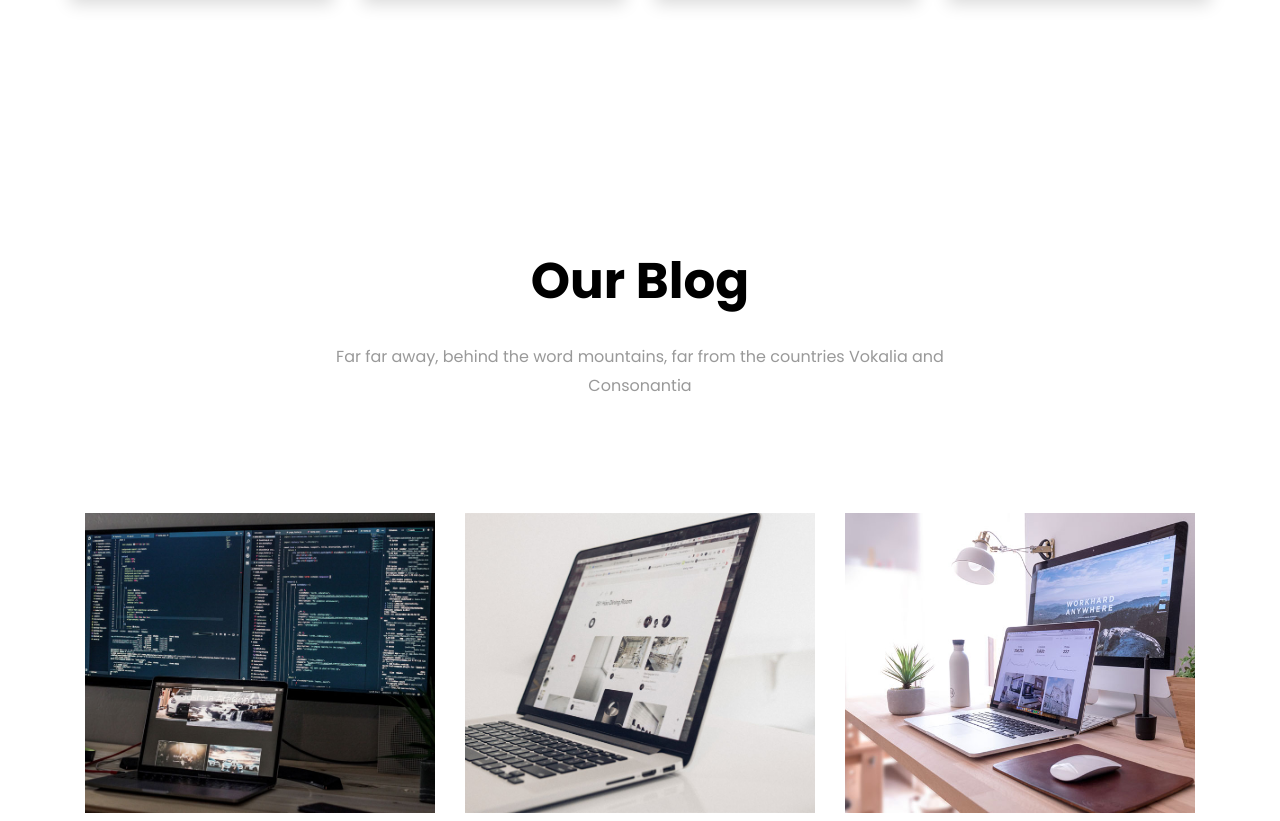
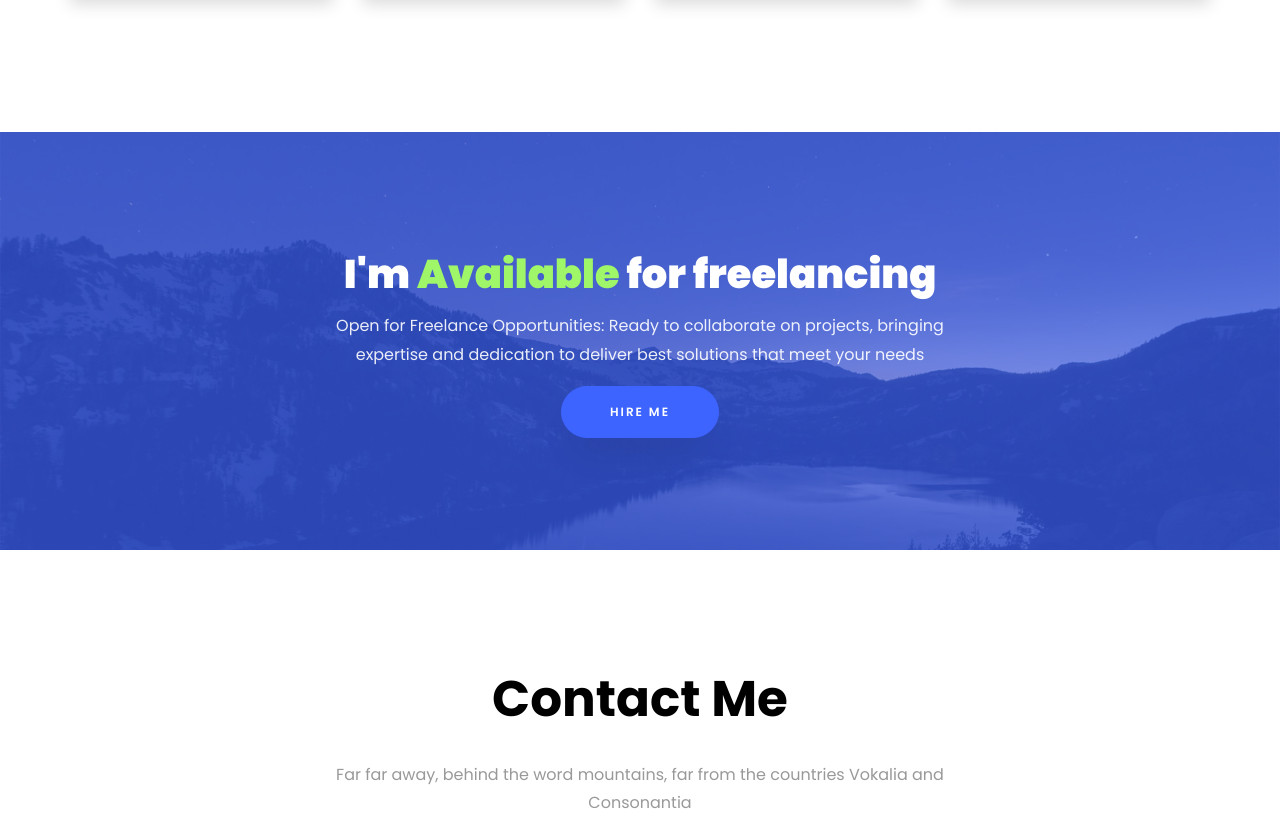
Before and after one commit to muhammadnaqeeb/naqeeb, a plain HTML site: page index.html in a window 1280 px wide. Shown: the part 5580-6401 px from the top of the page. Drawn offline with Linux system fonts and the light colour scheme; files whose address does not match are found by name.

Commit message:
comment out blog section

```diff
--- a/index.html
+++ b/index.html
@@ -556,7 +556,7 @@
     </section> -->
 
 
-    <section class="ftco-section" id="blog-section">
+    <!-- <section class="ftco-section" id="blog-section">
       <div class="container">
         <div class="row justify-content-center mb-5 pb-5">
           <div class="col-md-7 heading-section text-center ftco-animate">
@@ -619,7 +619,7 @@
           </div>
         </div>
       </div>
-    </section>
+    </section> -->
 
     <section class="ftco-section ftco-hireme img" style="background-image: url(images/bg_1.jpg)">
     	<div class="overlay"></div>
```
Also changed, not shown: images/bg_2.png (deleted), 2 other files.
